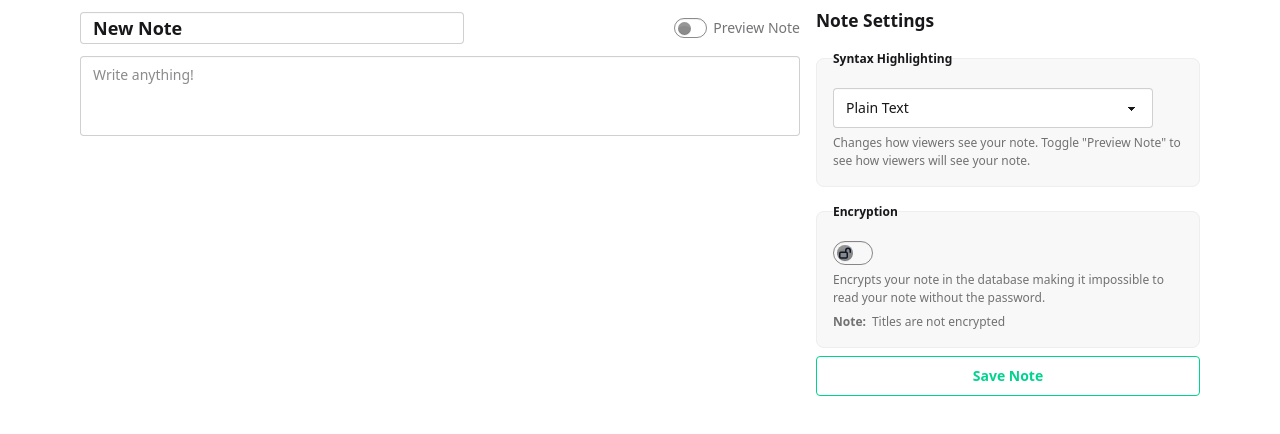
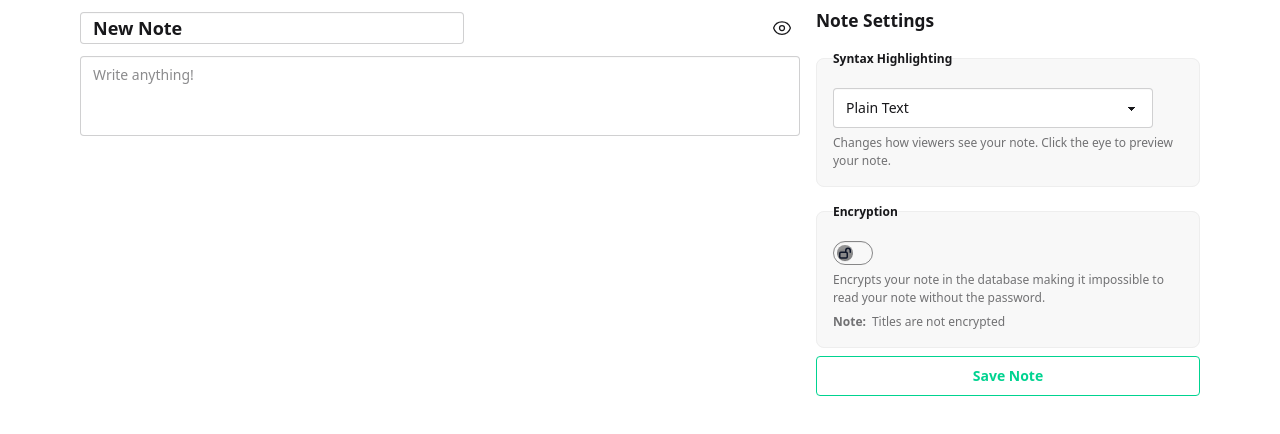
Before and after one commit to aaneeley/quicknote, a SvelteKit app: page / in a window 1280 px wide. Shown: the top 434 px of the page. Built offline with nearby package versions, Linux system fonts and the light colour scheme; no server answers.

Commit message:
Better style preview button

```diff
--- /dev/null
+++ b/src/lib/icons/Edit.svelte
@@ -0,0 +1,16 @@
+<svg
+	class="swap-on"
+	width="20"
+	height="20"
+	viewBox="0 0 24 24"
+	fill="none"
+	xmlns="http://www.w3.org/2000/svg"
+>
+	<path
+		d="M16.8617 4.48667L18.5492 2.79917C19.2814 2.06694 20.4686 2.06694 21.2008 2.79917C21.9331 3.53141 21.9331 4.71859 21.2008 5.45083L10.5822 16.0695C10.0535 16.5981 9.40144 16.9868 8.68489 17.2002L6 18L6.79978 15.3151C7.01323 14.5986 7.40185 13.9465 7.93052 13.4178L16.8617 4.48667ZM16.8617 4.48667L19.5 7.12499M18 14V18.75C18 19.9926 16.9926 21 15.75 21H5.25C4.00736 21 3 19.9926 3 18.75V8.24999C3 7.00735 4.00736 5.99999 5.25 5.99999H10"
+		stroke="currentColor"
+		stroke-width="1.5"
+		stroke-linecap="round"
+		stroke-linejoin="round"
+	/>
+</svg>
--- /dev/null
+++ b/src/lib/icons/Eye.svelte
@@ -0,0 +1,23 @@
+<svg
+	class="swap-off"
+	width="20"
+	height="20"
+	viewBox="0 0 24 24"
+	fill="none"
+	xmlns="http://www.w3.org/2000/svg"
+>
+	<path
+		d="M2.03555 12.3224C1.96647 12.1151 1.9664 11.8907 2.03536 11.6834C3.42372 7.50972 7.36079 4.5 12.0008 4.5C16.6387 4.5 20.5742 7.50692 21.9643 11.6776C22.0334 11.8849 22.0335 12.1093 21.9645 12.3166C20.5761 16.4903 16.6391 19.5 11.9991 19.5C7.36119 19.5 3.42564 16.4931 2.03555 12.3224Z"
+		stroke="currentColor"
+		stroke-width="1.5"
+		stroke-linecap="round"
+		stroke-linejoin="round"
+	/>
+	<path
+		d="M15 12C15 13.6569 13.6569 15 12 15C10.3431 15 9 13.6569 9 12C9 10.3431 10.3431 9 12 9C13.6569 9 15 10.3431 15 12Z"
+		stroke="currentColor"
+		stroke-width="1.5"
+		stroke-linecap="round"
+		stroke-linejoin="round"
+	/>
+</svg>
--- a/src/lib/icons/index.ts
+++ b/src/lib/icons/index.ts
@@ -1,3 +1,5 @@
 export { default as LockClosed } from './LockClosed.svelte';
 export { default as LockOpen } from './LockOpen.svelte';
 export { default as Warning } from './Warning.svelte';
+export { default as Edit } from './Edit.svelte';
+export { default as Eye } from './Eye.svelte';
--- a/src/routes/+page.svelte
+++ b/src/routes/+page.svelte
@@ -4,6 +4,8 @@
 	import '$lib/themes/github-dark-dimmed.css';
 	import hljs from 'highlight.js';
 	import type { PageProps } from './$types';
+	import Edit from '$lib/icons/Edit.svelte';
+	import Eye from '$lib/icons/Eye.svelte';
 
 	let { form }: PageProps = $props();
 
@@ -57,9 +59,15 @@
 			{#if previewMode}
 				<h2 class="max-w-sm overflow-hidden text-nowrap overflow-ellipsis">{title}</h2>
 			{/if}
-			<label class="fieldset-label text-left text-sm text-nowrap">
-				<input type="checkbox" bind:checked={previewMode} class="toggle toggle-sm" />
-				Preview Note
+			<label class="swap swap-rotate pr-2">
+				<input
+					bind:checked={previewMode}
+					type="checkbox"
+					class="tooltip tooltip-left"
+					data-tip={previewMode ? 'Edit' : 'Preview'}
+				/>
+				<Edit />
+				<Eye />
 			</label>
 		</div>
 		<textarea
@@ -95,8 +103,7 @@
 			</select>
 
 			<p class="fieldset-label">
-				Changes how viewers see your note. Toggle "Preview Note" to see how viewers will see your
-				note.
+				Changes how viewers see your note. Click the eye to preview your note.
 			</p>
 		</fieldset>
 		<fieldset
--- a/src/routes/[slug]/+page.svelte
+++ b/src/routes/[slug]/+page.svelte
@@ -14,9 +14,7 @@
 	let error = $state('');
 	let decryptedContent: string = $state('');
 
-	if (!data.encrypted) {
-		decryptedContent = data.content;
-	}
+	if (!data.encrypted) decryptedContent = data.content;
 
 	let highlightedContent = $derived(
 		hljs.highlight(decryptedContent, { language: data.language.toString() })
```
